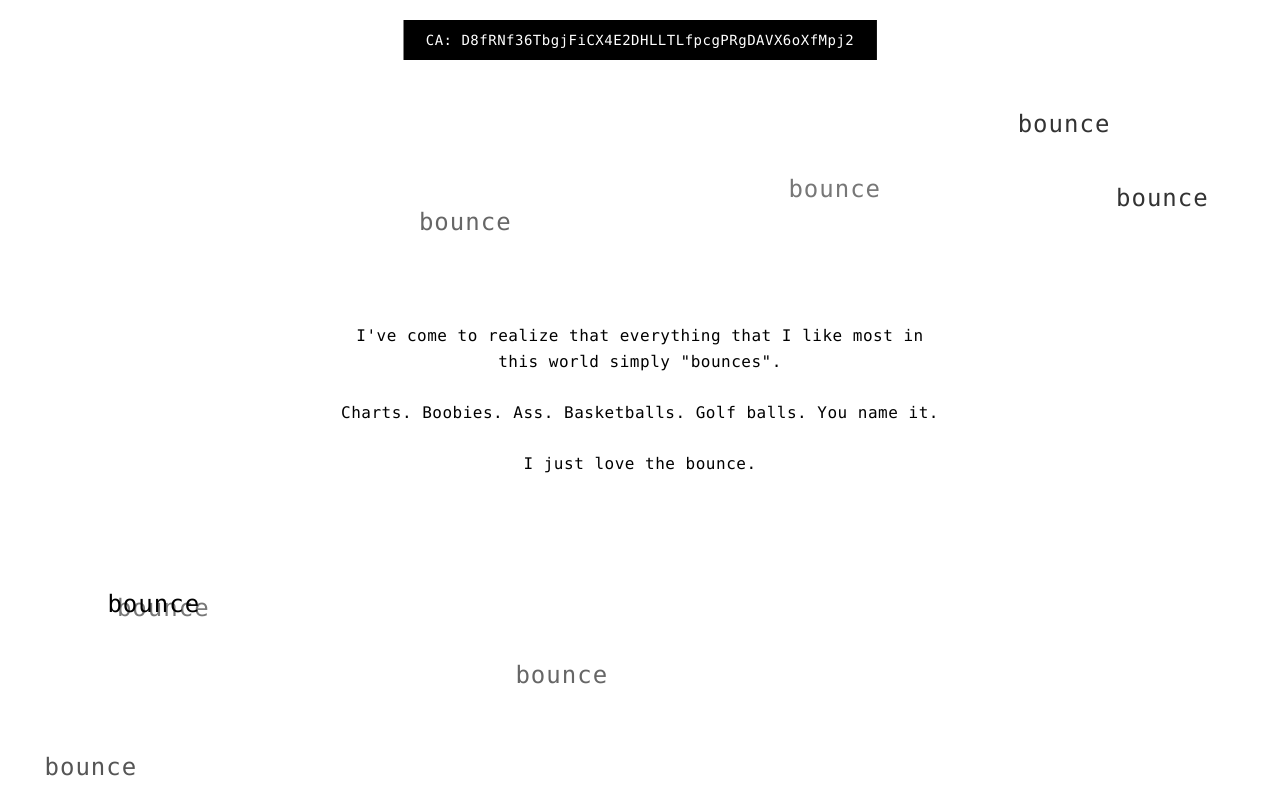
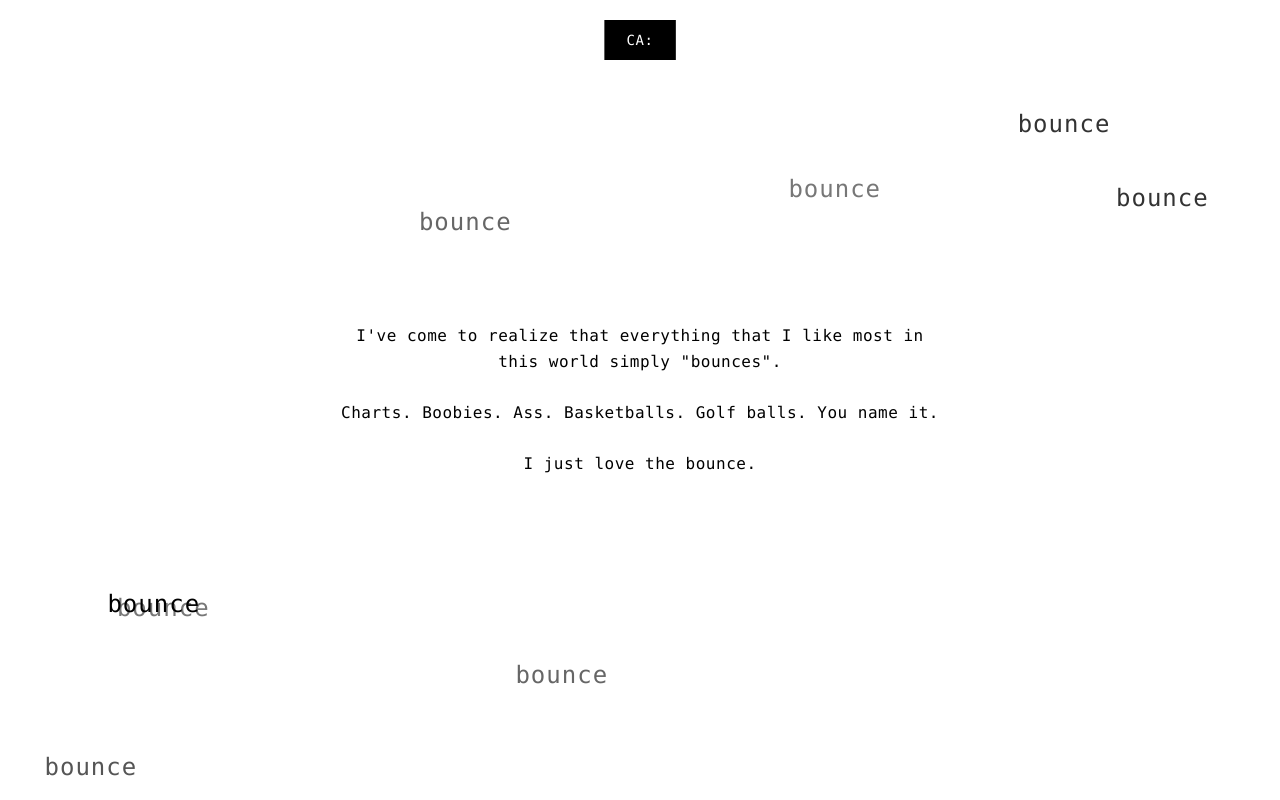
Before and after one commit to solanajrus/bounce, a plain HTML site: page index.html in a window 1280 px wide. Drawn offline with Linux system fonts and the light colour scheme.

Commit message:
Update index.html

```diff
--- a/index.html
+++ b/index.html
@@ -59,7 +59,7 @@
     </style>
 </head>
 <body>
-    <div class="header-box">CA: D8fRNf36TbgjFiCX4E2DHLLTLfpcgPRgDAVX6oXfMpj2</div>
+    <div class="header-box">CA:</div>
 
     <div class="center-text">
         I've come to realize that everything that I like most in this world simply "bounces".<br><br>
```
